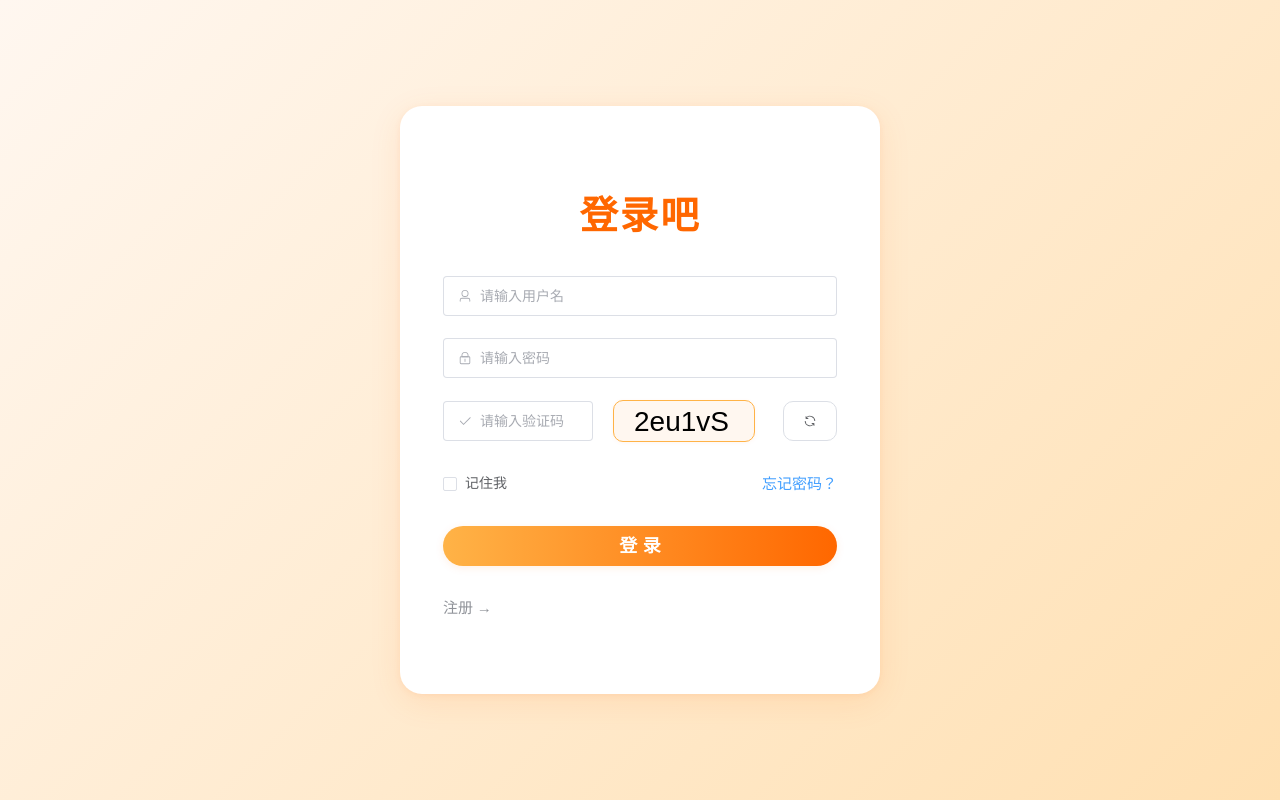
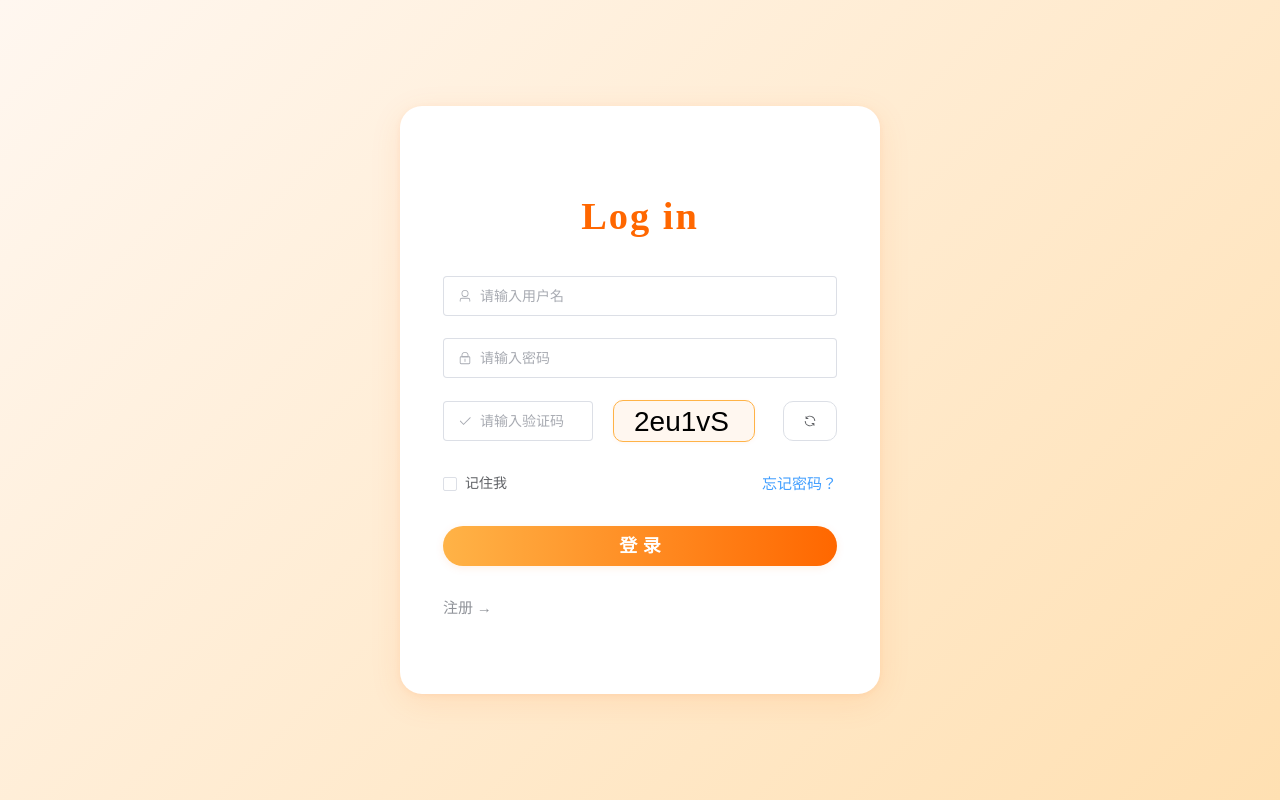
Before and after one commit to SpringWu5/Bookstore_HuaweiCloud, a Vue app in the folder frontend/: page /login in a window 1280 px wide. Built offline with nearby package versions, Linux system fonts and the light colour scheme.

Commit message:
test frontend4

```diff
--- a/frontend/src/views/Login.vue
+++ b/frontend/src/views/Login.vue
@@ -168,7 +168,7 @@ const clearRegisterData = ()=>{
             <!-- 登录表单 -->
             <el-form ref="form" size="large" autocomplete="off" v-else   :model="registerData" :rules="rules">
                 <el-form-item>
-                    <h1>登录吧</h1>
+                    <h1>Log in</h1>
                 </el-form-item>
                 <el-form-item prop="username">
                     <el-input :prefix-icon="User" placeholder="请输入用户名" v-model="registerData.username"></el-input>
```
